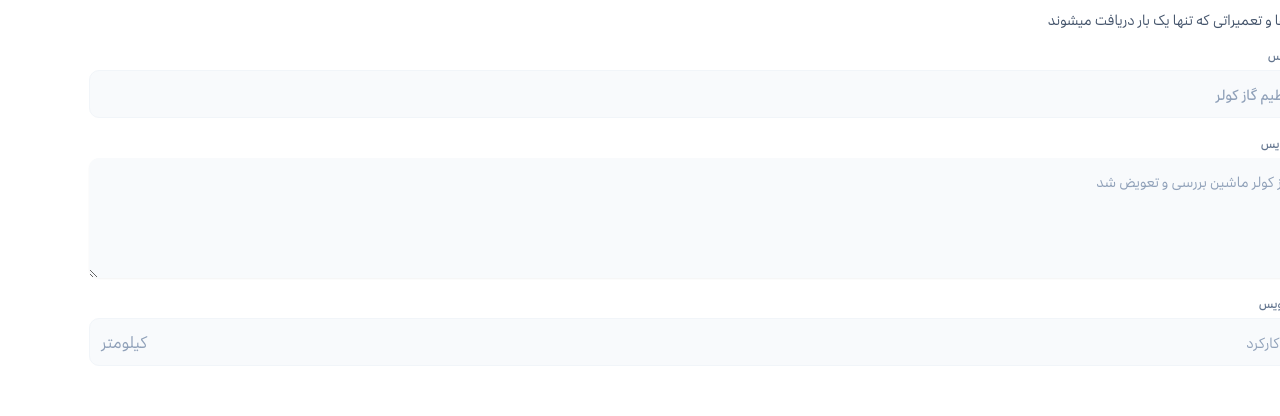
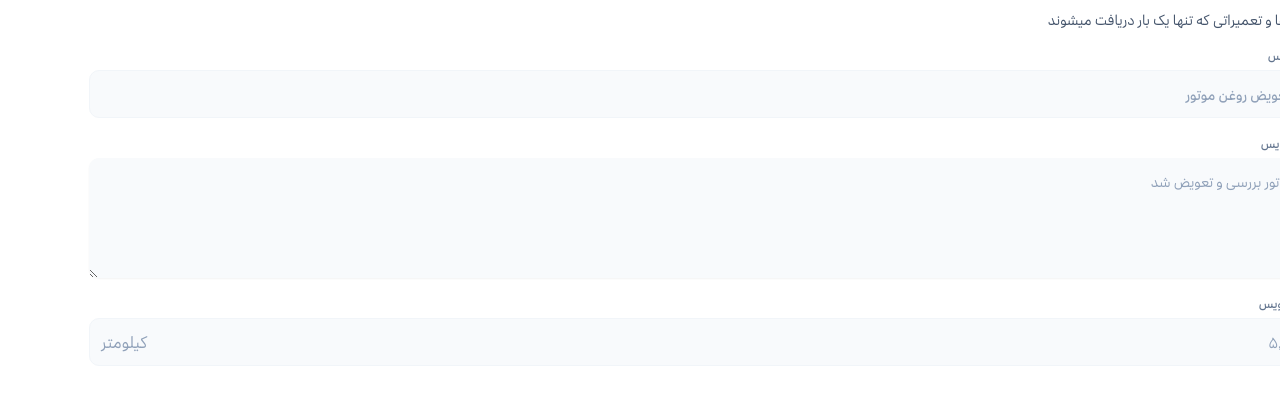
Before and after one commit to Re9iNee/myca, a Next.js app: page /new-service in a window 1280 px wide. Shown: the part 164-580 px from the top of the page. Built offline with nearby package versions, Linux system fonts and the light colour scheme.

Commit message:
des-changing placeholder texts

```diff
--- a/src/app/new-service/page.tsx
+++ b/src/app/new-service/page.tsx
@@ -104,7 +104,7 @@ function NewServicePage() {
             <Label htmlFor="title">عنوان سرویس</Label>
             <Input
               id="title"
-              placeholder="مثال تنظیم گاز کولر"
+              placeholder="مثال: تعویض روغن موتور"
               className="h-12 rounded-lg bg-slate-50 px-3 py-3.5 font-medium text-slate-800 placeholder:text-sm placeholder:text-slate-400"
               {...register("title")}
             />
@@ -127,7 +127,7 @@ function NewServicePage() {
             <Label htmlFor="detail">جزئیات سرویس</Label>
             <Textarea
               id="detail"
-              placeholder="مثال: گاز کولر ماشین بررسی و تعویض شد"
+              placeholder="روغن موتور بررسی و تعویض شد"
               {...register("details")}
             />
           </div>
--- a/src/components/MileageInput.tsx
+++ b/src/components/MileageInput.tsx
@@ -20,7 +20,7 @@ function MileageInput({
   return (
     <div className={cn("relative", className)}>
       <Input
-        placeholder="کیلومتر کارکرد"
+        placeholder="مثال ۵,۰۰۰"
         inputMode="numeric"
         className="block h-12 w-full rounded-lg bg-slate-50 p-4 px-3 py-3.5 text-sm font-semibold text-slate-700 placeholder:text-sm placeholder:font-normal placeholder:text-slate-400 focus:border-blue-500 dark:border-gray-600 dark:bg-gray-700 dark:text-white dark:placeholder-gray-400 dark:focus:border-blue-500"
         required
```
